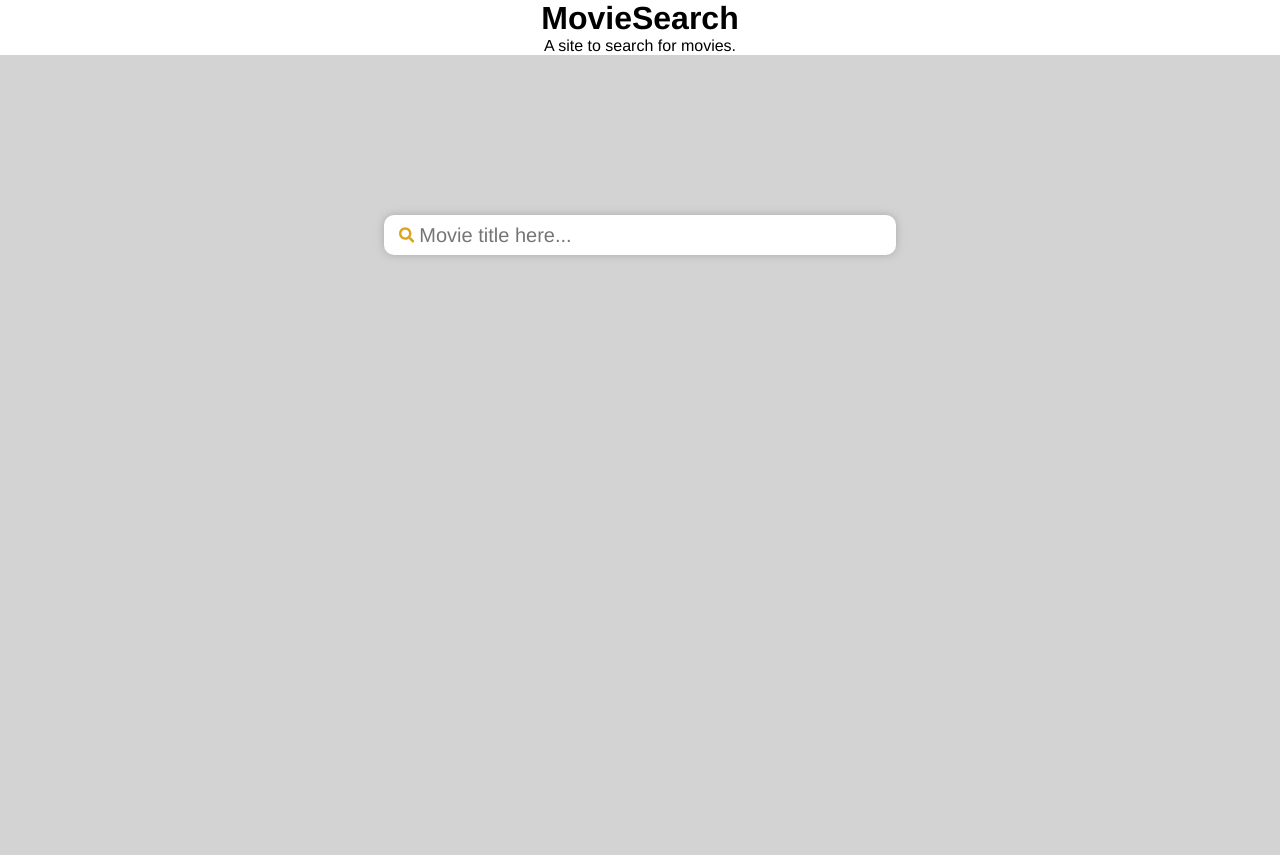
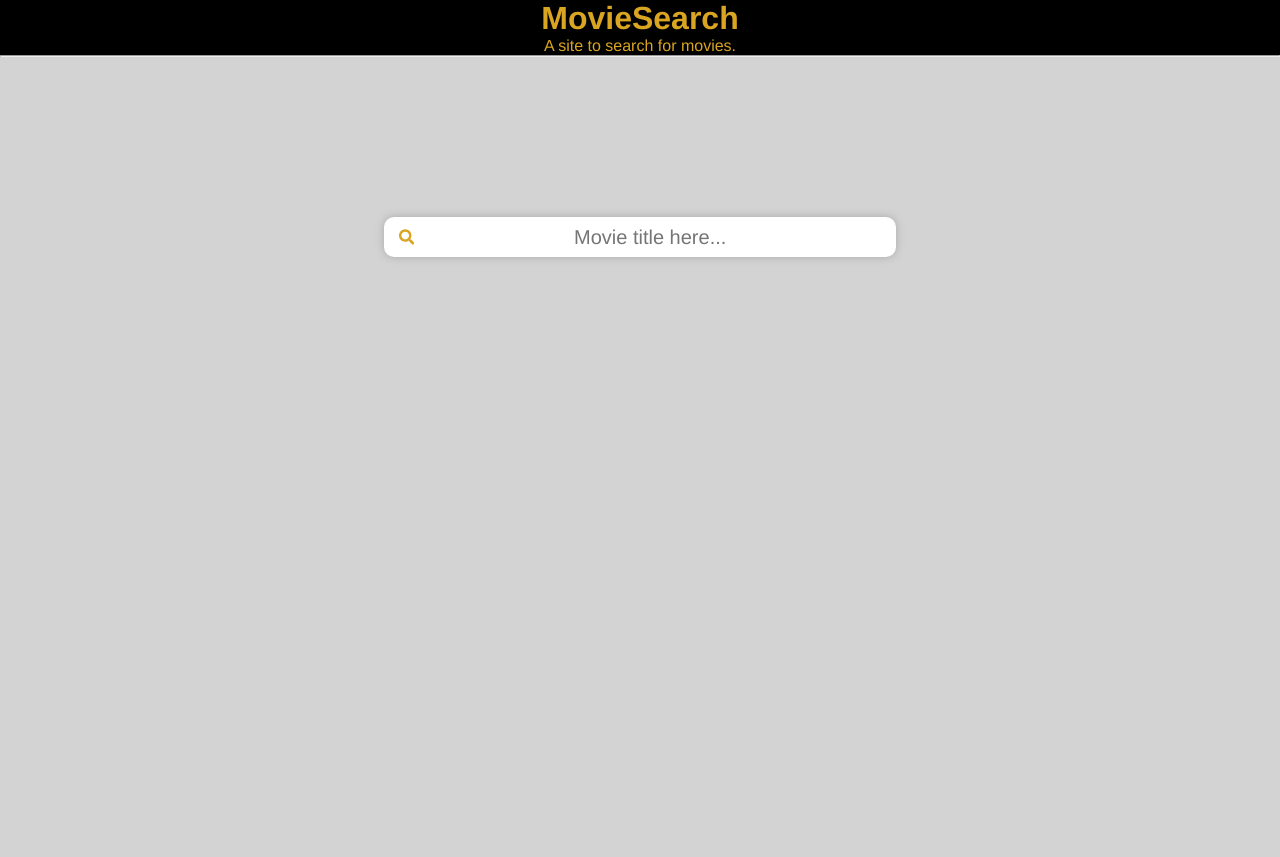
Before and after one commit to Kalelaer/MovieSearch, a React (Vite) app: page / in a window 1280 px wide. Built offline with nearby package versions, Linux system fonts and the light colour scheme.

Commit message:
styling of main page

```diff
--- a/index.html
+++ b/index.html
@@ -1,4 +1,5 @@
 <!DOCTYPE html>
+<!--Basic HTML setup with a div for the module to sit in.-->
 <html lang="en">
   <head>
     <meta charset="UTF-8" />
@@ -7,12 +8,13 @@
     <title>Vite + React</title>
   </head>
   <body>
-    <h1 style="text-align: center;">
+    <h1 style="text-align: center;" >
       MovieSearch
     </h1>
     <p style="text-align: center;">
       A site to search for movies.
     <p>
+      <hr>
     <div id="root"></div>
     <script type="module" src="/src/main.jsx"></script>
   </body>
--- a/src/index.css
+++ b/src/index.css
@@ -4,4 +4,13 @@
   margin: 0px;
   padding: 0px;
   font-family: Helvetica, sans-serif;
+  text-align: center;
 }
+h1 {
+color: goldenrod;
+background-color: black;
+}
+p{
+  color: goldenrod;
+  background-color: black;
+}
```
